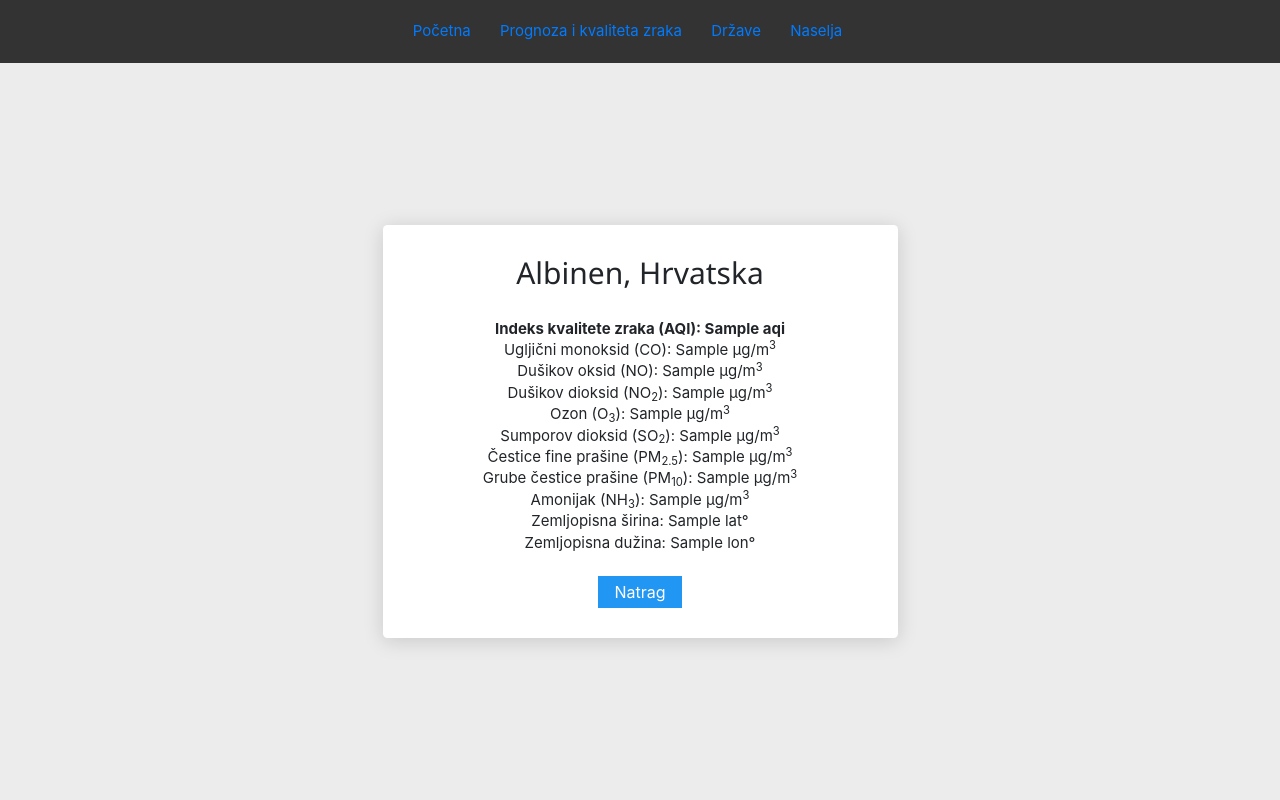
After one commit to wakkohr/POUCK_Python_Projekt, a Flask app: page /kvaliteta_zraka/16/1 in a window 1280 px wide. The commit adds this page. Run offline with Flask 3, Linux system fonts and the light colour scheme; a database or web service that is not in the repository returns one stand-in record (values such as "Sample title"); data that the repository does not hold is empty.

Commit message:
Projekt - radi prikaz kvalitete zraka

```diff
--- a/app.py
+++ b/app.py
@@ -162,6 +162,35 @@ def naselje_brisi(naselje_id):
 # --------------------- VRIJEME ----------------------- #
 import requests
 
+@app.route('/obrazac_vremena', methods=['GET', 'POST'])
+def obrazac_vremena():
+    drzave = Drzava.query.order_by(Drzava.Naziv).all()
+    naselja = []
+    odabrana_drzava_id = None
+    odabrano_naselje_id = None
+
+    if request.method == 'POST':
+        odabrana_drzava_id = request.form.get('drzava')
+        odabrano_naselje_id = request.form.get('naselje')
+        action = request.form.get('action', '')
+
+        if odabrana_drzava_id:
+            odabrana_drzava_id = int(odabrana_drzava_id)
+            naselja = Naselje.query.filter_by(Drzava_ID=odabrana_drzava_id).order_by(Naselje.Naziv).all()
+
+            if odabrano_naselje_id:
+                odabrano_naselje_id = int(odabrano_naselje_id)
+
+                if action == "vremenska_prognoza":
+                    return redirect(url_for('prikaz_vremena', naselje_id=odabrano_naselje_id, drzava_id=odabrana_drzava_id))
+                elif action == "kvaliteta_zraka":
+                    return redirect(url_for('kvaliteta_zraka', naselje_id=odabrano_naselje_id, drzava_id=odabrana_drzava_id))
+                elif action == "informacije_naselja":
+                    return redirect(url_for('informacije_naselja', naselje_id=odabrano_naselje_id, drzava_id=odabrana_drzava_id))
+
+    return render_template('obrazac_vremena.html', drzave=drzave, naselja=naselja, odabrana_drzava_id=odabrana_drzava_id)
+
+
 @app.route('/prikaz_vremena/<int:naselje_id>/<int:drzava_id>')
 def prikaz_vremena(naselje_id, drzava_id):
     naselje = Naselje.query.filter_by(ID=naselje_id).first()
@@ -169,7 +198,7 @@ def prikaz_vremena(naselje_id, drzava_id):
     weather_data = None
 
     if naselje and drzava:
-        geo_url = f'http://api.openweathermap.org/geo/1.0/direct?q={naselje.Naziv},{drzava.ISO2}&limit=1&appid={API_KLJUC_OPENWEATHERMAP}'
+        geo_url = f'https://api.openweathermap.org/geo/1.0/direct?q={naselje.Naziv},{drzava.ISO2}&limit=1&appid={API_KLJUC_OPENWEATHERMAP}'
         geo_response = requests.get(geo_url)
 
         if geo_response.status_code == 200:
@@ -187,26 +216,29 @@ def prikaz_vremena(naselje_id, drzava_id):
     return render_template('prikaz_vremena.html', weather_data=weather_data, naselje=naselje, drzava=drzava)
 
 
-@app.route('/obrazac_vremena', methods=['GET', 'POST'])
-def obrazac_vremena():
-    drzave = Drzava.query.order_by(Drzava.Naziv).all()
-    naselja = []
-    odabrana_drzava_id = None
-    odabrano_naselje_id = None
+@app.route('/kvaliteta_zraka/<int:naselje_id>/<int:drzava_id>')
+def kvaliteta_zraka(naselje_id, drzava_id):
+    naselje = Naselje.query.filter_by(ID=naselje_id).first()
+    drzava = Drzava.query.filter_by(ID=drzava_id).first()
+    weather_data = None
 
-    if request.method == 'POST':
-        odabrana_drzava_id = request.form.get('drzava')
-        odabrano_naselje_id = request.form.get('naselje')
+    if naselje and drzava:
+        geo_url = f'https://api.openweathermap.org/geo/1.0/direct?q={naselje.Naziv},{drzava.ISO2}&limit=1&appid={API_KLJUC_OPENWEATHERMAP}'
+        geo_response = requests.get(geo_url)
 
-        if odabrana_drzava_id:
-            odabrana_drzava_id = int(odabrana_drzava_id)
-            naselja = Naselje.query.filter_by(Drzava_ID=odabrana_drzava_id).order_by(Naselje.Naziv).all()
+        if geo_response.status_code == 200:
+            geo_data = geo_response.json()
+            if geo_data:
+                latitude = geo_data[0]['lat']
+                longitude = geo_data[0]['lon']
 
-            if odabrano_naselje_id:
-                odabrano_naselje_id = int(odabrano_naselje_id)
-                return redirect(url_for('prikaz_vremena', naselje_id=odabrano_naselje_id, drzava_id=odabrana_drzava_id))
+                weather_url = f'https://api.openweathermap.org/data/2.5/air_pollution?lat={latitude}&lon={longitude}&appid={API_KLJUC_OPENWEATHERMAP}&units=metric&lang=hr'
+                weather_response = requests.get(weather_url)
 
-    return render_template('obrazac_vremena.html', drzave=drzave, naselja=naselja, odabrana_drzava_id=odabrana_drzava_id)
+                if weather_response.status_code == 200:
+                    weather_data = weather_response.json()
+                    print(weather_data)
+    return render_template('kvaliteta_zraka.html', weather_data=weather_data, naselje=naselje, drzava=drzava)
 
 
 # --------------------- API ----------------------- #
--- /dev/null
+++ b/templates/kvaliteta_zraka.html
@@ -0,0 +1,29 @@
+{% extends 'base.html' %}
+
+{% block sadrzaj %}
+<div class="main-container" style="display: flex; justify-content: center;">
+    <div class="data-container" style="width: 100%; max-width: 515px; text-align: center; line-height: 1;">
+        <h2 style="text-align: center; margin-bottom: 30px;">{{ naselje.Naziv }}, {{ drzava.Naziv }}</h2>
+       {% if weather_data and weather_data.list %}
+            {% set air_quality = weather_data.list[0] %}
+
+            <p><strong>Indeks kvalitete zraka (AQI): {{ air_quality.main.aqi }}</strong></p>
+            <p>Ugljični monoksid (CO): {{ air_quality.components.co }} µg/m<sup>3</sup></p>
+            <p>Dušikov oksid (NO): {{ air_quality.components.no }} µg/m<sup>3</sup></p>
+            <p>Dušikov dioksid (NO<sub>2</sub>): {{ air_quality.components.no2 }} µg/m<sup>3</sup></p>
+            <p>Ozon (O<sub>3</sub>): {{ air_quality.components.o3 }} µg/m<sup>3</sup></p>
+            <p>Sumporov dioksid (SO<sub>2</sub>): {{ air_quality.components.so2 }} µg/m<sup>3</sup></p>
+            <p>Čestice fine prašine (PM<sub>2.5</sub>): {{ air_quality.components.pm2_5 }} µg/m<sup>3</sup></p>
+            <p>Grube čestice prašine (PM<sub>10</sub>): {{ air_quality.components.pm10 }} µg/m<sup>3</sup></p>
+            <p>Amonijak (NH<sub>3</sub>): {{ air_quality.components.nh3 }} µg/m<sup>3</sup></p>
+            <p>Zemljopisna širina: {{ weather_data.coord.lat }}°</p>
+            <p>Zemljopisna dužina: {{ weather_data.coord.lon }}°</p>
+
+        {% else %}
+            <p>Nema podataka za prikaz kvalitete zraka.</p>
+        {% endif %}
+
+        <button onclick="window.location.href='/obrazac_vremena'" class="w3-button w3-blue" style="margin-top: 20px;">Natrag</button>
+    </div>
+</div>
+{% endblock %}
```
Also changed, not shown: Polja Zemljopisna širina i Zemljopisna dužina - VAŽNO.txt (added, +7 -0 lines), templates/obrazac_vremena.html (+5 -2 lines), templates/prikaz_vremena.html (+4 -4 lines).
